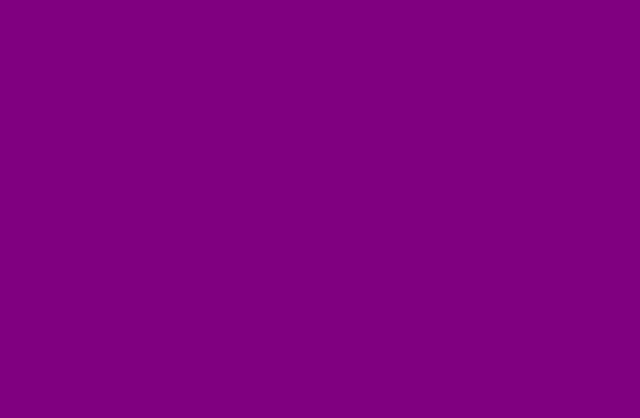
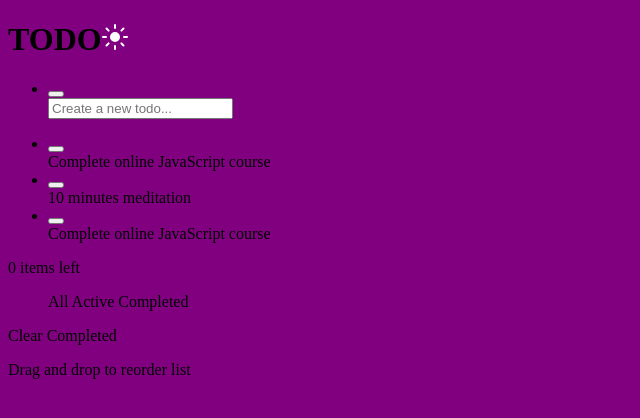
Before and after one commit to trevor-cuffe/todo-list, a plain HTML site: page index.html in a window 1280 px wide. Shown: the whole page, without its empty margins (0-640 px from the left). Drawn offline with Linux system fonts and the light colour scheme.

Commit message:
Build HTML structure

```diff
--- a/index.html
+++ b/index.html
@@ -7,6 +7,66 @@
     <title>TODO</title>
 </head>
 <body>
+    <header class="header">
+    </header>
+
+    <main class="main">
+        <h1 class="main-heading">TODO<img id="light-dark-toggle" class="light-dark-icon" src="images/icon-sun.svg"></h1>
+        <section class="section-todos">
+            <div class="newTodo">
+                <ul class="todos-list">
+                    <li class="todo">
+                        <button class="todo-checkbox" role="checkbox"></button>
+                        <div class="todo-content">
+                            <input type="text" class="todo-input" placeholder="Create a new todo..." >
+                        </div>
+                    </li>
+                </ul>
+            </div>
+            <div class="todos-container">
+                <ul class="todos-list">
+                    <li class="todo todo">
+                        <button class="todo-checkbox" role="checkbox"></button>
+                        <div class="todo-content">
+                            <span class="todo-title">Complete online JavaScript course</span>
+                        </div>
+                    </li>
+                        <li class="todo todo-complete">
+                            <button class="todo-checkbox" role="checkbox"></button>
+                            <div class="todo-content">
+                                <span class="todo-title">10 minutes meditation</span>
+                            </div>
+                        </li>
+                        <li class="todo todo-complete">
+                            <button class="todo-checkbox" role="checkbox"></button>
+                            <div class="todo-content">
+                                <span class="todo-title">Complete online JavaScript course</span>
+                            </div>
+                        </li>
+                </ul>
+                <div class="todos-footer">
+                    <div class="todos-remaining-count">
+                        <span id="remainingTodos">0</span>
+                        <span> items left</span>
+                    </div>
+                    <div class="todos-filter">
+                        <ul class="todos-filter-list">
+                            <span class="selected">All</span>
+                            <span>Active</span>
+                            <span>Completed</span>
+                        </ul>
+                    </div>
+                    <div class="todos-clear">Clear Completed</div>
+                </div>
+            </div>
+
+
+        </section>
+    </main>
+
+    <footer class="footer">
+        <p class="footer-instructions">Drag and drop to reorder list</p>
+    </footer>
 
     <script type="text/javascript" src="scripts/todo.js"></script>
 </body>
```
Also changed, not shown: images/header-day.jpg (added), images/header-night.jpg (added), images/icon-check.svg (added), images/icon-moon.svg (added), images/icon-sun.svg (added).
